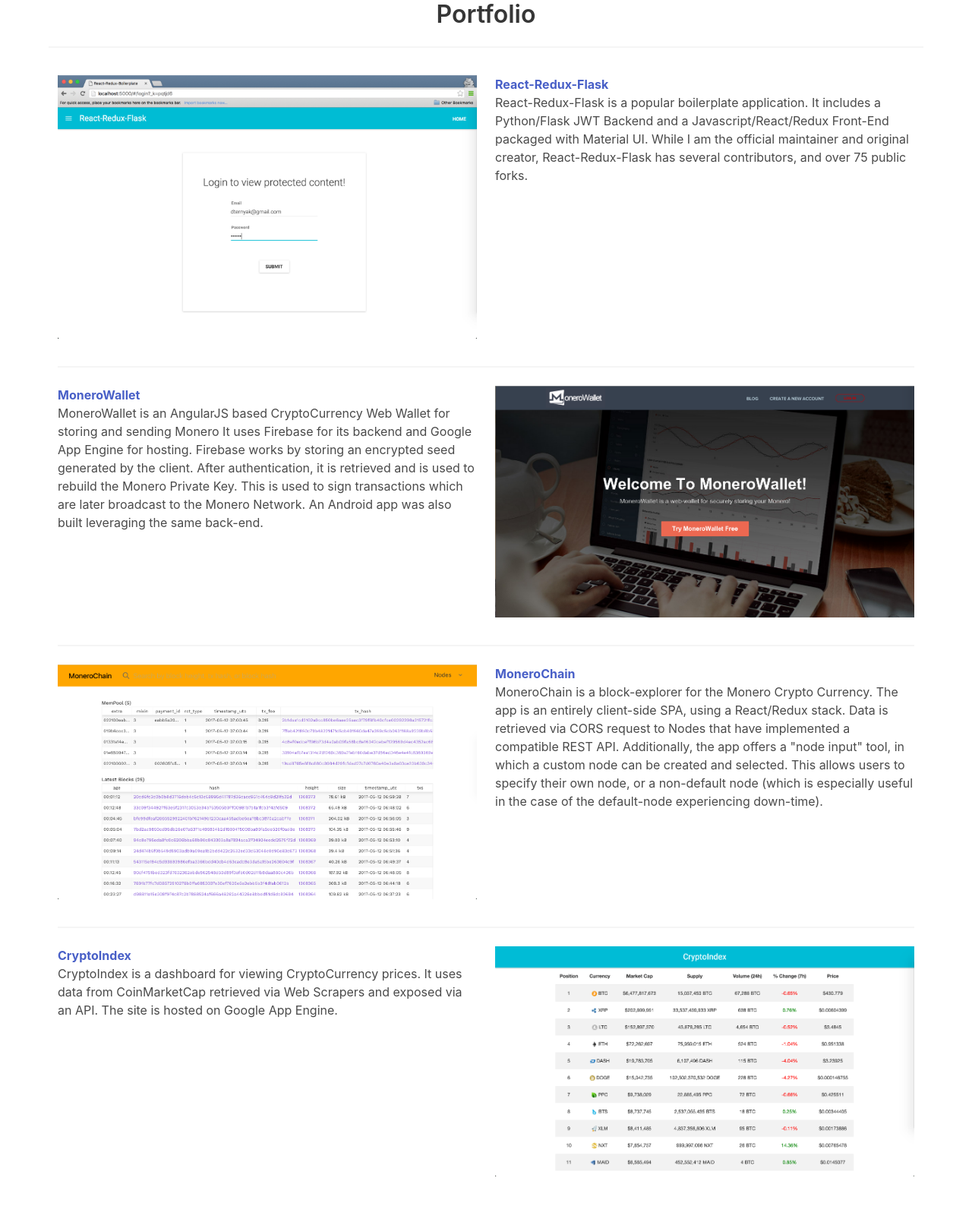
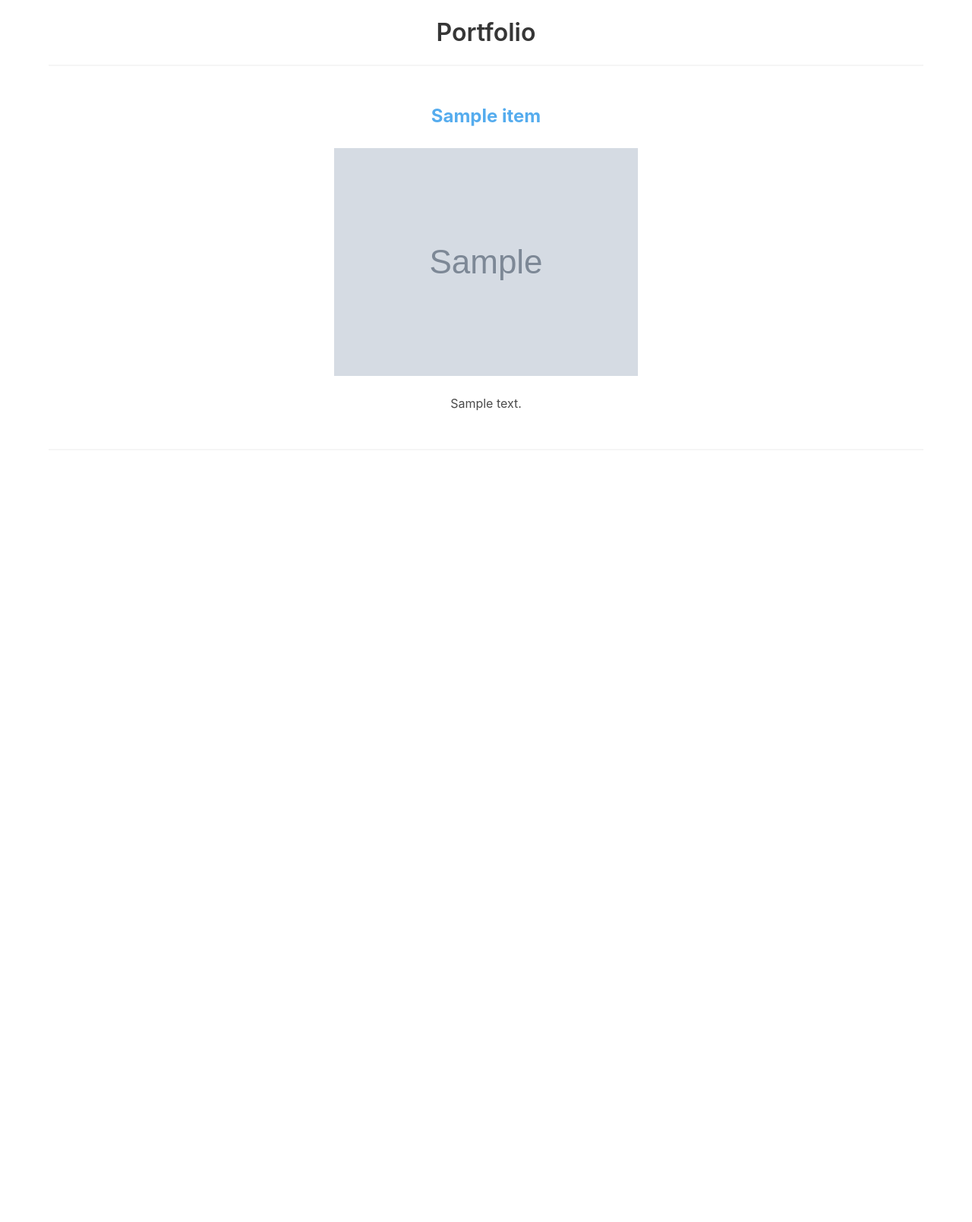
Before and after one commit to dternyak/danielternyak.com, a Flask app: template templates/portfolio.html in a window 1280 px wide. Shown: the part 51-1660 px from the top of the page at 76% size. After the commit the page ends 592 px from the top, so only its background shows below. Run offline with Flask 2, Linux system fonts and the light colour scheme; the template is opened without the code that fills it: most values are stand-ins (such as "Sample title", 1, 10 or a date in 2020); grey boxes marked "Sample" are stand-in pictures; some libraries are stand-ins or nearby versions.

Commit message:
cleanup and slight css tweaks

```diff
--- a/index.py
+++ b/index.py
@@ -12,6 +12,13 @@ app.url_map.strict_slashes = False
 
 FlaskDeferredHandler.register(app)
 CORS(app)
+import textwrap
+
+
+def my_dedent(string):
+    if string and string[0] == '\n':
+        string = string[1:]
+    return textwrap.dedent(string)
 
 
 @app.before_request
@@ -81,7 +88,63 @@ def totally_home():
 
 @app.route('/portfolio', methods=['GET'])
 def portfolio():
-    return render_template('portfolio.html')
+    portfolio_items = [
+        {
+            "title": "React-Redux-Flask",
+            "image": "/assets/react-redux-flask.png",
+            "link": "http://github.com/dternyak/react-redux-flask",
+            "description": my_dedent(
+                """React-Redux-Flask is a
+                        popular boilerplate application.
+                        It includes a Python/Flask JWT Backend and a Javascript/React/Redux
+                        Front-End
+                        packaged with Material UI.
+                        While I am the official maintainer and original creator,
+                        React-Redux-Flask has 8 contributors, and over 120 public forks."""
+            )
+        },
+        {
+            "title": "MoneroWallet",
+            "image": "/assets/monerowallet.png",
+            "link": "http://monerowallet.com",
+            "description": my_dedent(
+                """MoneroWallet is an AngularJS
+                        based CryptoCurrency Web Wallet for storing and sending Monero It uses
+                        Firebase for its backend and Google App Engine for hosting. Firebase works
+                        by storing an encrypted seed generated by the client. After authentication,
+                        it is retrieved and is used to rebuild the Monero Private Key. This is used
+                        to sign transactions which are later broadcast to the Monero Network. An
+                        Android app was also built leveraging the same back-end."""
+            )
+        },
+        {
+            "title": "MoneroChain",
+            "image": "/assets/monerochain.png",
+            "link": "http://monerochain.com",
+            "description": my_dedent(
+                """MoneroChain is a
+                        block-explorer for the Monero Crypto Currency.
+                        The app is an entirely client-side SPA, using a React/Redux stack. Data is
+                        retrieved via CORS request to Nodes that have
+                        implemented a compatible REST API. Additionally, the app offers a "node
+                        input" tool, in which a custom node
+                        can be created and selected. This allows users to specify their own node, or
+                        a non-default node (which is especially useful
+                        in the case of the default-node experiencing down-time)."""
+            )
+        },
+        {
+            "title": "CryptoIndex",
+            "image": "/assets/cryptoindex.png",
+            "link": "http://cryptoindex.com",
+            "description": my_dedent(
+                """CryptoIndex is a dashboard for viewing CryptoCurrency prices. It uses data from CoinMarketCap
+                        retrieved via Web Scrapers and exposed via an API. The site is hosted on Google App Engine."""
+            )
+        }
+    ]
+
+    return render_template('portfolio.html', portfolio=portfolio_items)
 
 
 @app.errorhandler(404)
--- a/templates/base.html
+++ b/templates/base.html
@@ -7,6 +7,11 @@
     <link rel="stylesheet" type="text/css" href="//code.ionicframework.com/ionicons/2.0.1/css/ionicons.min.css">
     <link rel="stylesheet" href="//maxcdn.bootstrapcdn.com/font-awesome/4.7.0/css/font-awesome.min.css">
     <link rel="stylesheet" href="//cdnjs.cloudflare.com/ajax/libs/bulma/0.4.3/css/bulma.css"/>
+    <style>
+        a {
+            color: #55acee;
+        }
+    </style>
 </head>
 
 <body>
--- a/templates/blog.html
+++ b/templates/blog.html
@@ -2,6 +2,7 @@
 {% block body %}
 
     <div class="has-text-centered">
+    <br/>
         <h1 class="title">Blog Posts</h1>
         <hr/>
         <div class="columns">
--- a/templates/home.html
+++ b/templates/home.html
@@ -18,7 +18,7 @@
                     </div>
                 </div>
 
-                <div class="column is-half">
+                <div class="column is-4 is-offset-1">
                     <div class="columns">
                         <div class="column">
                             <i class="ion-monitor" style="font-size: 30px"></i>
--- a/templates/portfolio.html
+++ b/templates/portfolio.html
@@ -1,95 +1,30 @@
 {% extends 'base.html' %}
 {% block body %}
     <div>
+        <br/>
         <h1 class="title has-text-centered">Portfolio</h1>
         <hr/>
-
-        <div class="column">
-
         <div class="columns">
-                <div class="column">
-                    <img src="/assets/react-redux-flask.png">
+            <div class="column is-full has-text-centered">
+                {% for item in portfolio %}
+                    <div class="column is-full">
+                        <div class="column is-half is-offset-one-quarter">
+                            <h1 style="font-size: 1.5em">
+                                <a href={{ item.link }} target="_blank">
+                                    <b>{{ item.title }}</b>
+                                </a>
+                            </h1>
+                            <br/>
+                            <img src={{ item.image }}>
                         </div>
-                <div class="column">
-                    <h1><a href=http://github.com/dternyak/react-redux-flask
-                           target=_blank>
-                        <b>React-Redux-Flask</b>
-                    </a></h1>
-                    <p>React-Redux-Flask is a
-                        popular boilerplate application.
-                        It includes a Python/Flask JWT Backend and a Javascript/React/Redux
-                        Front-End
-                        packaged with Material UI.
-                        While I am the official maintainer and original creator,
-                        React-Redux-Flask has several contributors, and over 75 public forks.
-                    </p></div>
-            </div>
-
-            <hr/>
-
-            <div class="columns">
-                <div class="column">
-                    <h1><a href=http://monerowallet.com
-                           target=_blank>
-                        <b>MoneroWallet</b>
-                    </a></h1>
-                    <p>MoneroWallet is an AngularJS
-                        based CryptoCurrency Web Wallet for storing and sending Monero It uses
-                        Firebase for its backend and Google App Engine for hosting. Firebase works
-                        by storing an encrypted seed generated by the client. After authentication,
-                        it is retrieved and is used to rebuild the Monero Private Key. This is used
-                        to sign transactions which are later broadcast to the Monero Network. An
-                        Android app was also built leveraging the same back-end.
-                    </p>
-                </div>
-                <div class="column">
-                    <img src="/assets/monerowallet.png">
-                </div>
-            </div>
-
-            <hr/>
-
-            <div class="columns">
-                <div class="column">
-                    <img src="/assets/monerochain.png">
-                </div>
-                <div class="column">
-                    <h1><a href=http://monerochain.com
-                           target=_blank>
-                        <b>MoneroChain</b>
-                    </a></h1>
-                    <p>MoneroChain is a
-                        block-explorer for the Monero Crypto Currency.
-                        The app is an entirely client-side SPA, using a React/Redux stack. Data is
-                        retrieved via CORS request to Nodes that have
-                        implemented a compatible REST API. Additionally, the app offers a "node
-                        input" tool, in which a custom node
-                        can be created and selected. This allows users to specify their own node, or
-                        a non-default node (which is especially useful
-                        in the case of the default-node experiencing down-time).
+                        <div class="column is-half is-offset-one-quarter">
+                            <p>{{ item.description }}
                             </p>
                         </div>
                     </div>
-
                     <hr/>
-
-            <div class="columns">
-                <div class="column">
-                    <h1><a href=http://cryptoindex.com
-                           target=_blank>
-                        <b>CryptoIndex</b>
-                    </a></h1>
-                    <p>CryptoIndex is a dashboard for viewing CryptoCurrency prices. It uses data from CoinMarketCap
-                        retrieved via Web Scrapers and exposed via an API. The site is hosted on Google App Engine.
-                    </p>
+                {% endfor %}
             </div>
-                <div class="column">
-                    <img src="/assets/cryptoindex.png">
-                </div>
-            </div>
-
-
-            <br/>
         </div>
     </div>
 {% endblock %}
```
Lines whose indentation alone changed are shown as unchanged.
